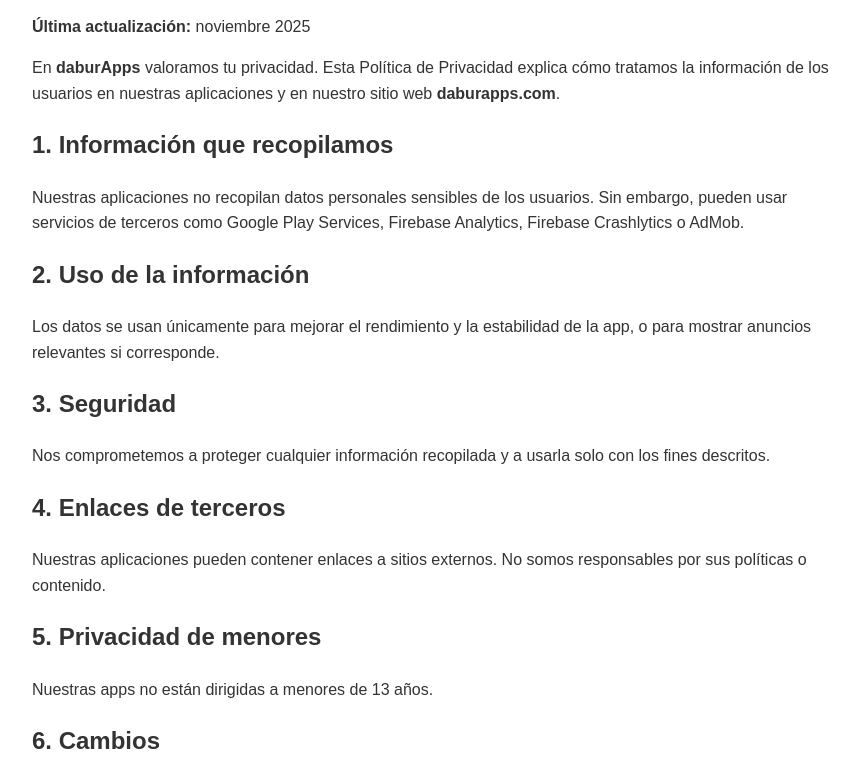
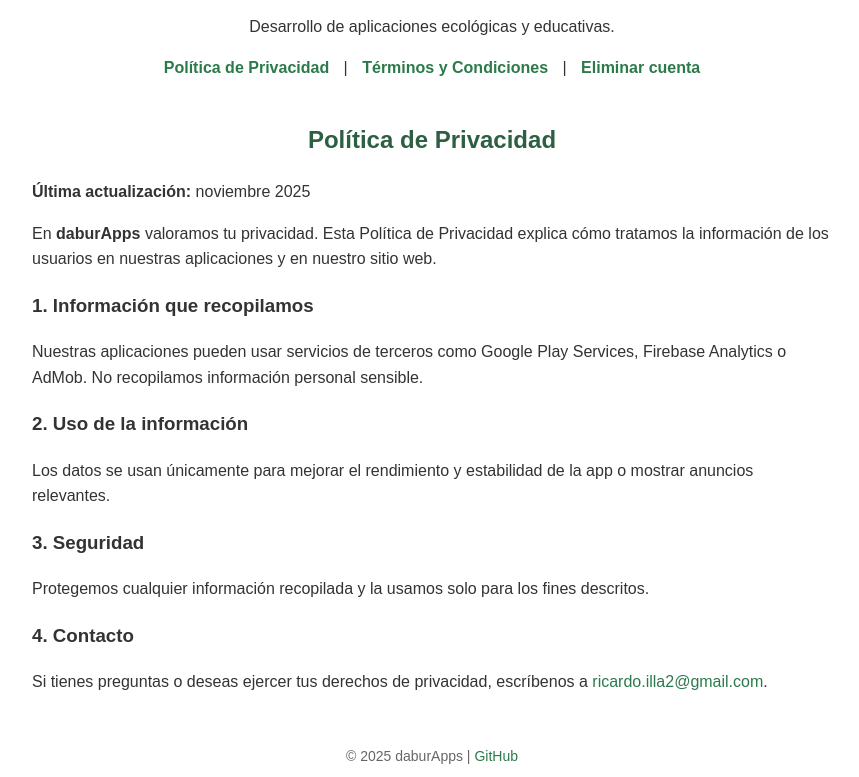
Before and after one commit to ricardoilla/daburapps-privacidad, a plain HTML site: page index.html in a window 1280 px wide. Shown: the part 99-876 px from the top of the page, without its empty margins (208-1067 px from the left). Drawn offline with Linux system fonts and the light colour scheme.

Commit message:
added information

```diff
--- a/index.html
+++ b/index.html
@@ -3,38 +3,46 @@
 <head>
   <meta charset="UTF-8">
   <meta name="viewport" content="width=device-width, initial-scale=1.0">
-  <title>Política de Privacidad - daburApps</title>
+  <title>daburApps - Política y gestión de datos</title>
   <style>
     body { font-family: Arial, sans-serif; max-width: 800px; margin: 40px auto; line-height: 1.6; color: #333; }
-    h1 { text-align: center; color: #444; }
+    h1, h2 { text-align: center; color: #2d6043; }
+    a { color: #2c7a4b; text-decoration: none; }
+    a:hover { text-decoration: underline; }
+    nav { text-align: center; margin-bottom: 40px; }
+    nav a { margin: 0 10px; font-weight: bold; }
+    footer { text-align: center; margin-top: 50px; color: #666; font-size: 14px; }
   </style>
 </head>
 <body>
-  <h1>Política de Privacidad</h1>
+  <h1>daburApps</h1>
+  <p style="text-align:center;">Desarrollo de aplicaciones ecológicas y educativas.</p>
+
+  <nav>
+    <a href="privacy.html">Política de Privacidad</a> |
+    <a href="terms.html">Términos y Condiciones</a> |
+    <a href="delete-account.html">Eliminar cuenta</a>
+  </nav>
+
+  <h2>Política de Privacidad</h2>
   <p><strong>Última actualización:</strong> noviembre 2025</p>
 
-  <p>En <strong>daburApps</strong> valoramos tu privacidad. Esta Política de Privacidad explica cómo tratamos la información de los usuarios en nuestras aplicaciones y en nuestro sitio web <strong>daburapps.com</strong>.</p>
+  <p>En <strong>daburApps</strong> valoramos tu privacidad. Esta Política de Privacidad explica cómo tratamos la información de los usuarios en nuestras aplicaciones y en nuestro sitio web.</p>
 
-  <h2>1. Información que recopilamos</h2>
-  <p>Nuestras aplicaciones no recopilan datos personales sensibles de los usuarios. Sin embargo, pueden usar servicios de terceros como Google Play Services, Firebase Analytics, Firebase Crashlytics o AdMob.</p>
+  <h3>1. Información que recopilamos</h3>
+  <p>Nuestras aplicaciones pueden usar servicios de terceros como Google Play Services, Firebase Analytics o AdMob. No recopilamos información personal sensible.</p>
 
-  <h2>2. Uso de la información</h2>
-  <p>Los datos se usan únicamente para mejorar el rendimiento y la estabilidad de la app, o para mostrar anuncios relevantes si corresponde.</p>
+  <h3>2. Uso de la información</h3>
+  <p>Los datos se usan únicamente para mejorar el rendimiento y estabilidad de la app o mostrar anuncios relevantes.</p>
 
-  <h2>3. Seguridad</h2>
-  <p>Nos comprometemos a proteger cualquier información recopilada y a usarla solo con los fines descritos.</p>
+  <h3>3. Seguridad</h3>
+  <p>Protegemos cualquier información recopilada y la usamos solo para los fines descritos.</p>
 
-  <h2>4. Enlaces de terceros</h2>
-  <p>Nuestras aplicaciones pueden contener enlaces a sitios externos. No somos responsables por sus políticas o contenido.</p>
+  <h3>4. Contacto</h3>
+  <p>Si tienes preguntas o deseas ejercer tus derechos de privacidad, escríbenos a <a href="mailto:ricardo.illa2@gmail.com">ricardo.illa2@gmail.com</a>.</p>
 
-  <h2>5. Privacidad de menores</h2>
-  <p>Nuestras apps no están dirigidas a menores de 13 años.</p>
-
-  <h2>6. Cambios</h2>
-  <p>Podemos actualizar esta política ocasionalmente. La versión más reciente estará siempre disponible en esta página.</p>
-
-  <h2>7. Contacto</h2>
-  <p>Si tienes preguntas o inquietudes, escríbenos a <a href="mailto:contacto@daburapps.com">contacto@daburapps.com</a></p>
-
+  <footer>
+    <p>© 2025 daburApps | <a href="https://github.com/daburApps">GitHub</a></p>
+  </footer>
 </body>
 </html>
```
Also changed, not shown: delete-account.html (added, +35 -0 lines), terms.html (added, +1 -0 lines).
